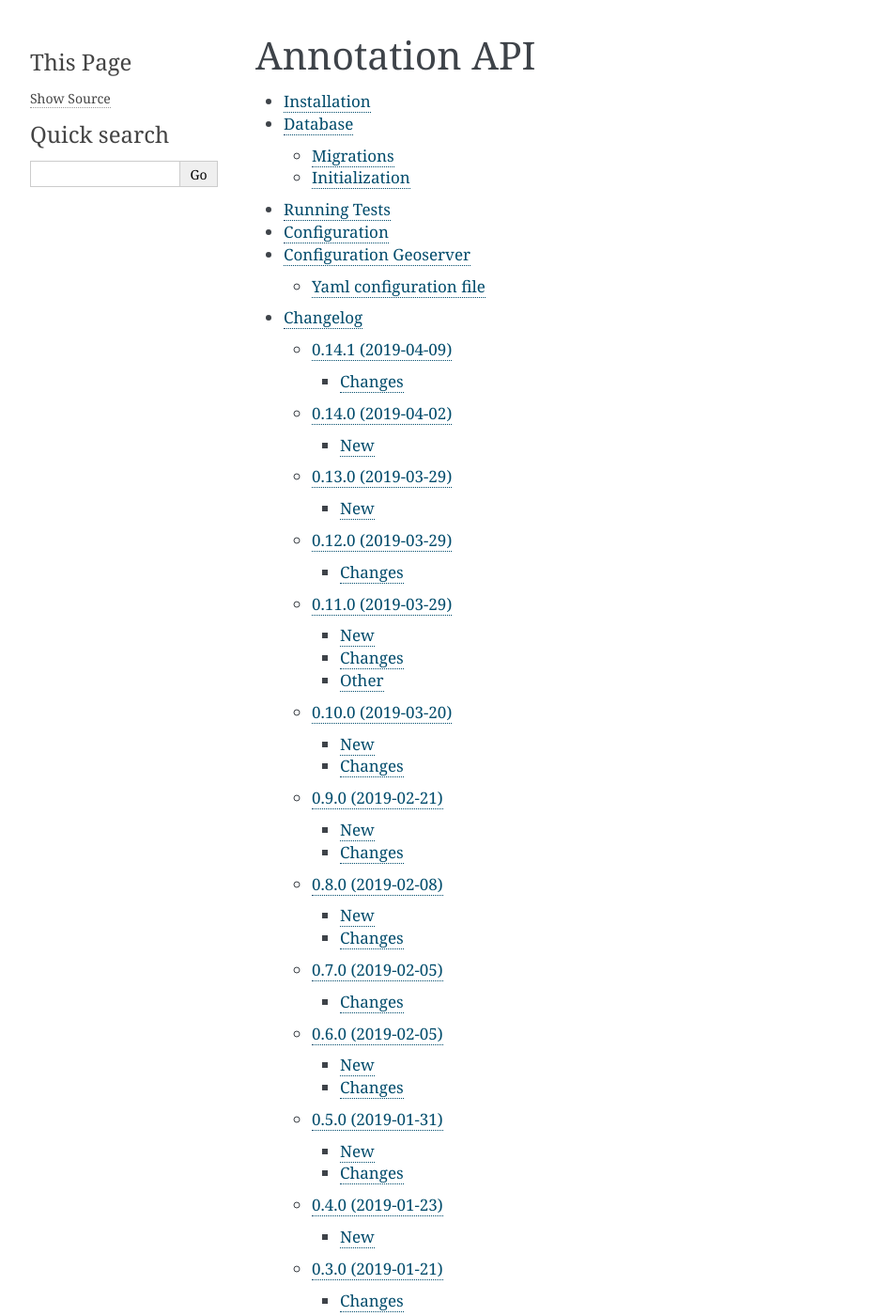
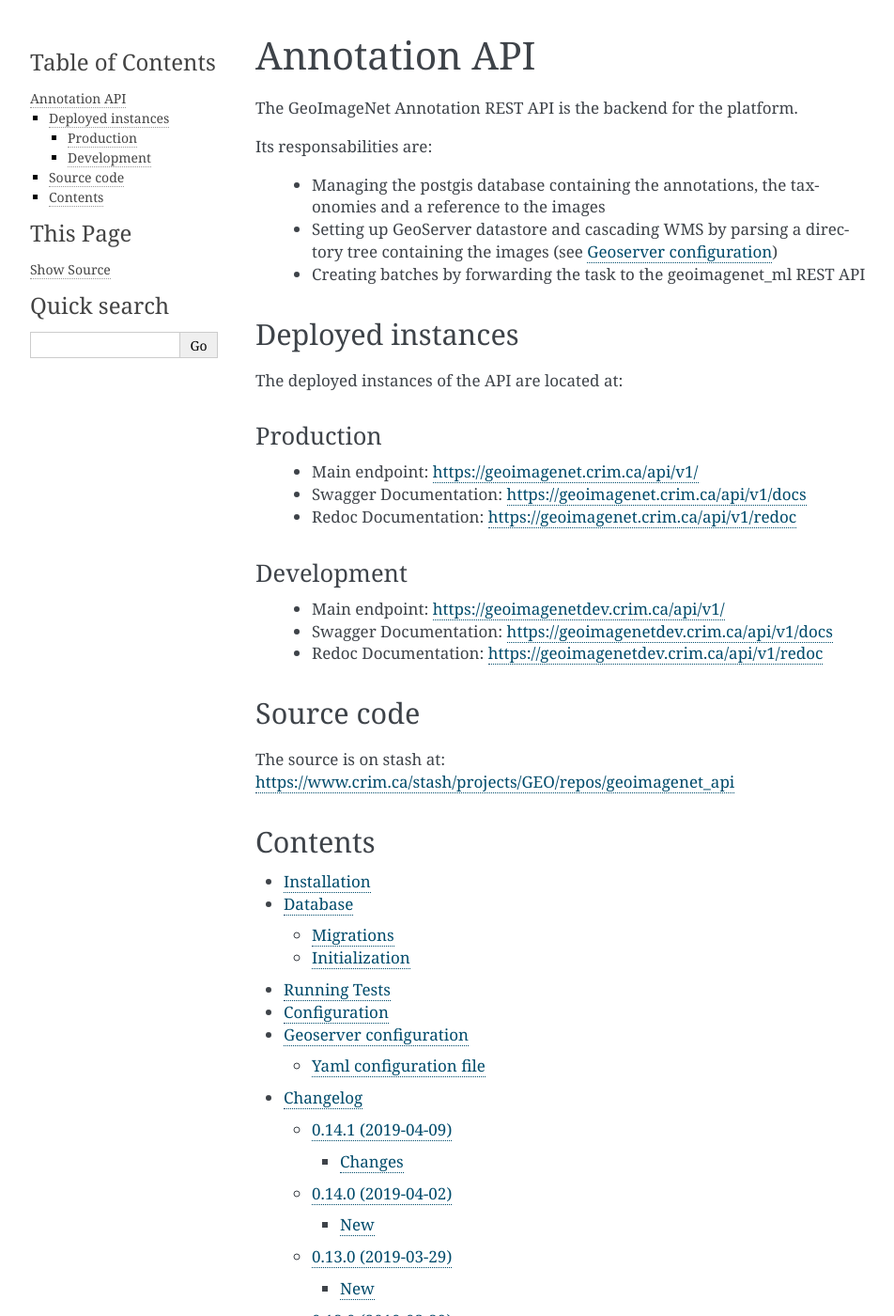
Before and after one commit to crim-ca/geoimagenet-api, a Sphinx documentation site: the page built from docs/source/index.rst, in a window 1280 px wide and 1400 px high. Shown: the whole window at 94% size, without its empty margins (148-1100 px from the left). Built offline with Sphinx 7.4.7, drawn with Linux system fonts in a browser that asks for light colours.

Commit message:
chg: dev: update the documentation

```diff
--- a/docs/source/geoserver.rst
+++ b/docs/source/geoserver.rst
@@ -1,7 +1,7 @@
 .. _geoserver-configuration:
 
 ***********************
-Configuration Geoserver
+Geoserver configuration
 ***********************
 
 The GeoServer datastore and cascading WMS instances can be configured with a cli utility.
--- a/docs/source/index.rst
+++ b/docs/source/index.rst
@@ -3,8 +3,50 @@
    You can adapt this file completely to your liking, but it should at least
    contain the root `toctree` directive.
 
+**************
 Annotation API
-==============
+**************
+
+The GeoImageNet Annotation REST API is the backend for the platform.
+
+Its responsabilities are:
+
+ - Managing the postgis database containing the annotations,
+   the taxonomies and a reference to the images
+ - Setting up GeoServer datastore and cascading WMS by parsing a directory tree containing
+   the images (see :ref:`geoserver-configuration`)
+ - Creating batches by forwarding the task to the geoimagenet_ml REST API
+
+==================
+Deployed instances
+==================
+
+The deployed instances of the API are located at:
+
+Production
+----------
+
+ - Main endpoint: https://geoimagenet.crim.ca/api/v1/
+ - Swagger Documentation: https://geoimagenet.crim.ca/api/v1/docs
+ - Redoc Documentation: https://geoimagenet.crim.ca/api/v1/redoc
+
+Development
+-----------
+
+ - Main endpoint: https://geoimagenetdev.crim.ca/api/v1/
+ - Swagger Documentation: https://geoimagenetdev.crim.ca/api/v1/docs
+ - Redoc Documentation: https://geoimagenetdev.crim.ca/api/v1/redoc
+
+
+===========
+Source code
+===========
+
+The source is on stash at: https://www.crim.ca/stash/projects/GEO/repos/geoimagenet_api
+
+========
+Contents
+========
 
 .. toctree::
    :maxdepth: 3
```
